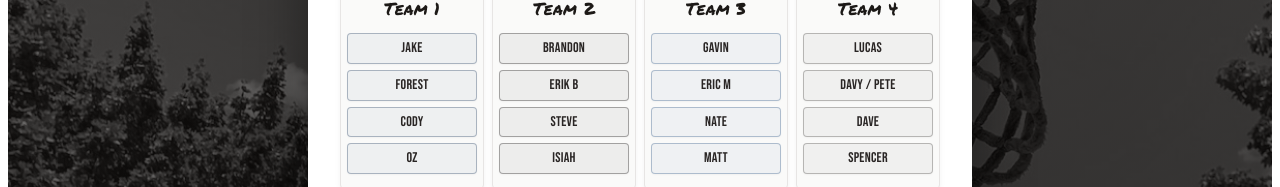
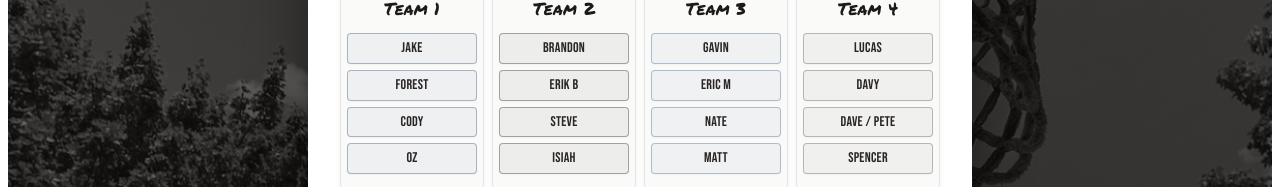
Before and after one commit to lvondd-sys/basketball-invite, a React (Vite) app: page / in a window 1280 px wide. Shown: the part 362-549 px from the top of the page. Built offline with nearby package versions, Linux system fonts and the light colour scheme.

Commit message:
Update App.jsx

```diff
--- a/src/App.jsx
+++ b/src/App.jsx
@@ -25,7 +25,7 @@
   },
   {
     name: "Team 4",
-    players: ["Lucas", "Davy / Pete", "Dave", "Spencer"],
+    players: ["Lucas", "Davy", "Dave / Pete", "Spencer"],
     color: "#44403c",
     bg: "#fafaf9",
   },
```
